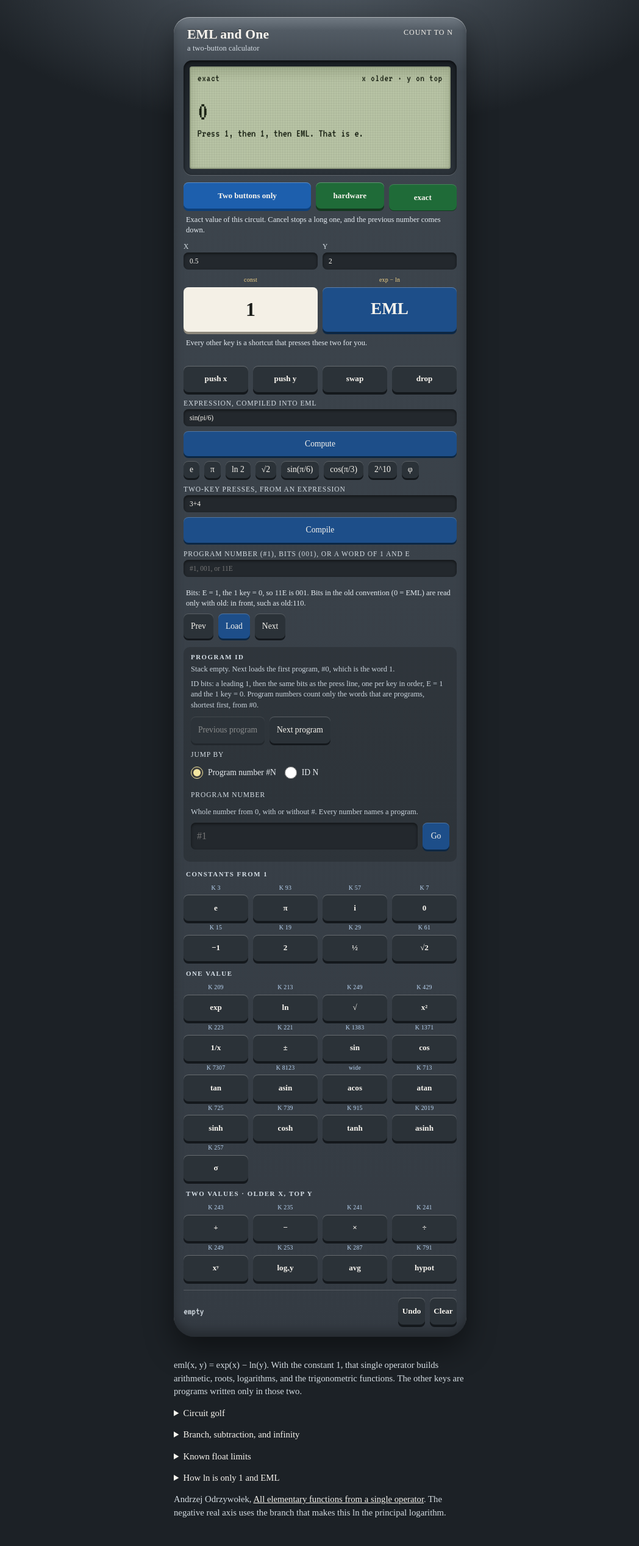
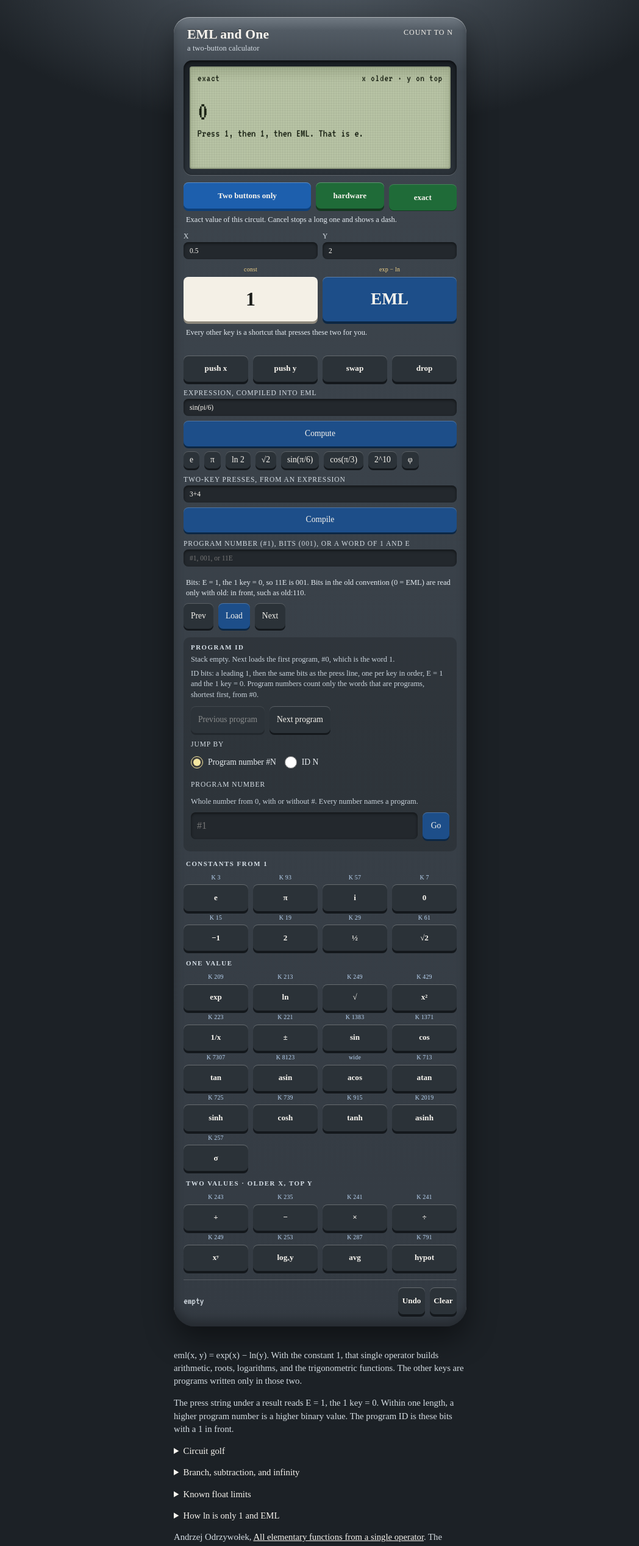
Before and after one commit to benskott42/eml-and-one, a Next.js app: page / in a window 1280 px wide. Shown: the top 2535 px of the page at 61% size, without its empty margins (115-1163 px from the left). Built offline with nearby package versions, Linux system fonts and the light colour scheme.

Commit message:
C4+C5: legend out of the LCD into the manual; cancel wording matches the dash; smoke asserts both
Co-authored-by: benskott42 <benskott42@users.noreply.github.com>

```diff
--- a/components/calculator/CalculatorView.tsx
+++ b/components/calculator/CalculatorView.tsx
@@ -144,7 +144,7 @@ export function CalculatorView(props: CalculatorModel) {
         </div>
         <p className="ti-case-note">
           {mode === "exact"
-            ? "Exact value of this circuit. Cancel stops a long one, and the previous number comes down."
+            ? "Exact value of this circuit. Cancel stops a long one and shows a dash."
             : "Hardware view: the raw 64-bit float value of these gates. A disagreement is flagged, with the exact value beside it."}
         </p>
           {twoButtons ? null : (
@@ -360,6 +360,11 @@ export function CalculatorView(props: CalculatorModel) {
           arithmetic, roots, logarithms, and the trigonometric functions. The other keys
           are programs written only in those two.
         </p>
+        <p>
+          The press string under a result reads E = 1, the 1 key = 0. Within one length, a
+          higher program number is a higher binary value. The program ID is these bits with a
+          1 in front.
+        </p>
         {twoButtons ? null : <GolfPanel />}
 
         <details className="ti-fold">
```
Also changed, not shown: scripts/calculator-smoke.tsx (+8 -2 lines).
